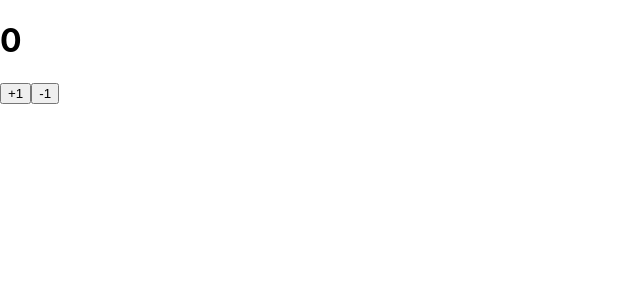
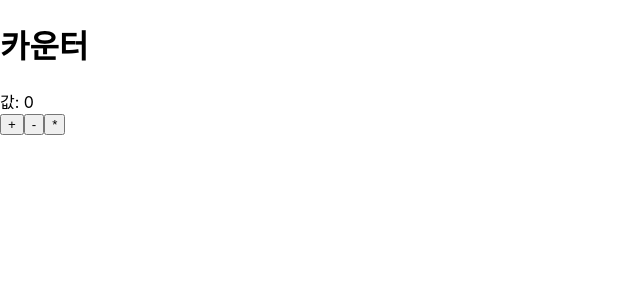
Before and after one commit to JinDevT/React-basic, a React (Create React App) app in the folder begin-react/: page / in a window 1280 px wide. Shown: the top 300 px of the page, without its empty margins (0-640 px from the left). Built offline with nearby package versions, Linux system fonts and the light colour scheme.

Commit message:
Class component counter.js

```diff
--- a/begin-react/src/App.js
+++ b/begin-react/src/App.js
@@ -1,9 +1,11 @@
 import React from 'react';
 import Counter from './Counter';
+import CounterClass from './CounterClass';
 
 function App() {
   return (
-    <Counter/>
+    // <Counter/>
+    <CounterClass />
   );
 }
 
--- /dev/null
+++ b/begin-react/src/CounterClass.js
@@ -0,0 +1,57 @@
+import React, { Component } from 'react';
+
+class CounterClass extends Component {
+    constructor(props) {
+        super(props); // 리액트 컴포넌트가 지니고 있던 생성자를 super를 통해서 미리 실행함.
+
+        // bind 하는 이유: // 화살표 함수 형태로 하면 this가 풀리는 것에 대한 것을 방지.
+        this.onIncrease = this.onIncrease.bind(this);
+        this.onDecrease = this.onDecrease.bind(this);
+        this.onMultiply = this.onMultiply.bind(this);
+
+        this.state = { // 그 다음에 우리가 할 작업을 해주는 것
+            number: 0
+        }
+    }
+
+    onIncrease = () => {
+        const { number } = this.state;
+        this.setState({
+           number: number + 1
+        });
+        // setState로 인해 바뀐 number 값을 알고싶다.
+        // 근데 여기서 console.log를 하면 이전 값이 나온다.
+        console.log(`(onIncrease function) setState number: ${number}`);
+    }
+
+    onDecrease = () => {
+        const { number } = this.state;
+        this.setState({
+            number: number + 1
+        });
+    }
+
+    onMultiply = () => {
+        const { number } = this.state;
+        this.setState({
+            number : number * 2
+        })
+    }
+
+    render() {
+        // setState로 인해 바뀐 number 값을 알고싶다.
+        // 위에서는 이전 값이 나와 render 함수 내부에 찍어봤는데 잘 나오긴한다. 근데 왜 컨솔이 두번이나 출력되나?
+        console.log(`(render function) setState number: ${this.state.number}`);
+        return (
+            <>
+                <h1>카운터</h1>
+                <div>값: {this.state.number}</div>
+                <button onClick={this.onIncrease}>+</button>
+                <button onClick={this.onDecrease}>-</button>
+                <button onClick={this.onMultiply}>*</button>
+            </>
+        );
+    }
+};
+
+export default CounterClass;
```
Also changed, not shown: begin-react/src/MyName.js (added, +17 -0 lines).
